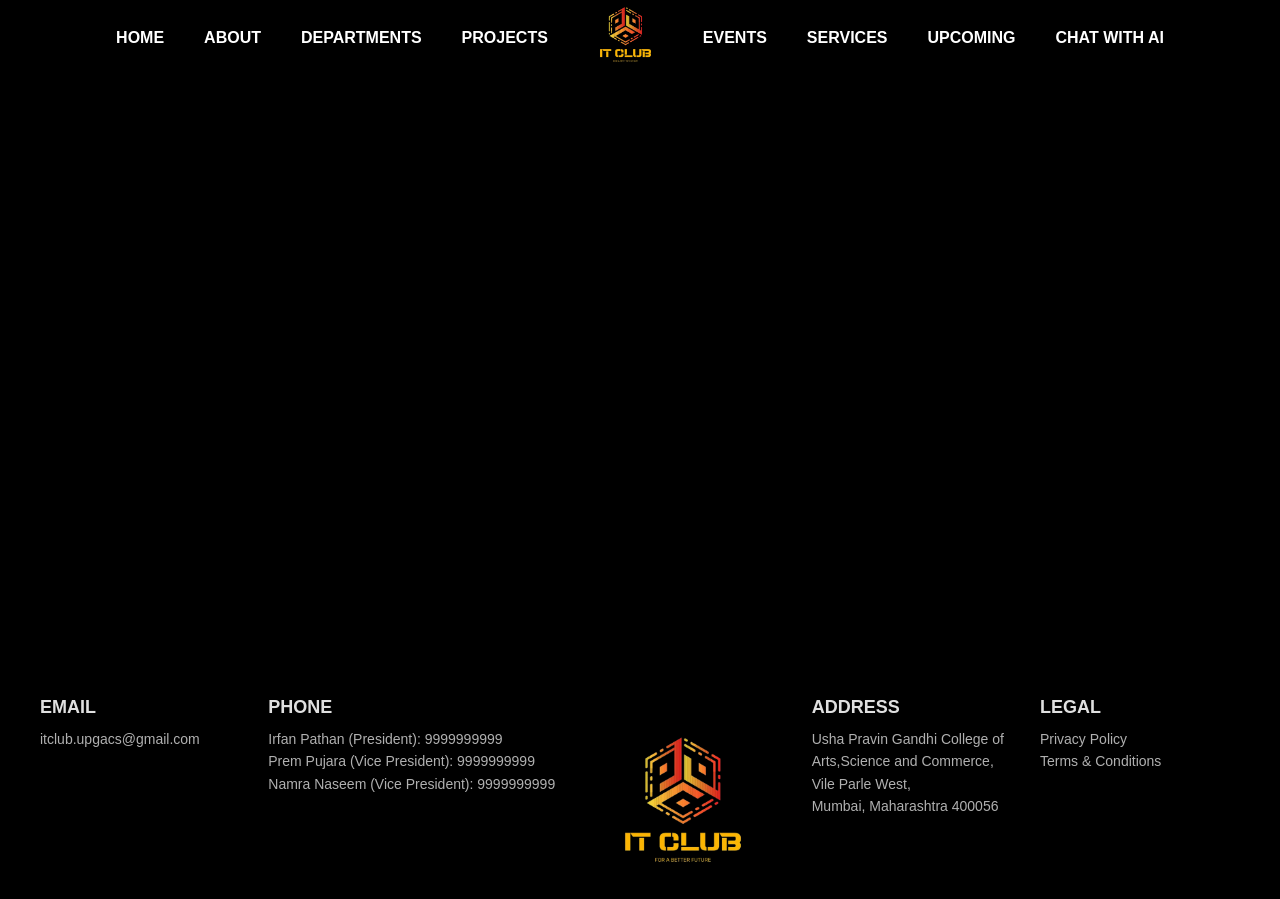
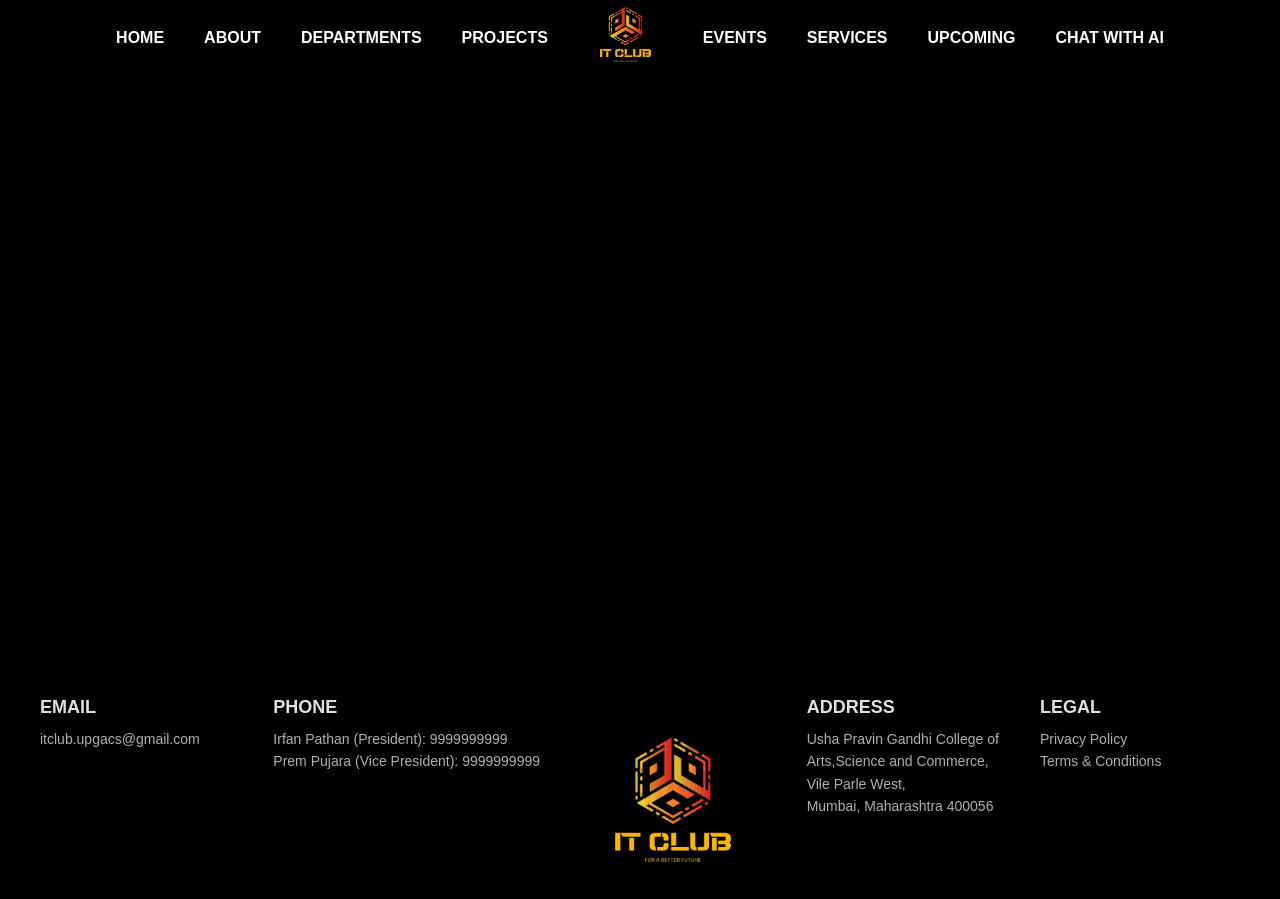
Before and after one commit to Irfanpathan21/IT-CLUB-WEBSITE, a plain HTML site: page index.html in a window 1280 px wide. Shown: the top 899 px of the page. Drawn offline with Linux system fonts and the light colour scheme.

Commit message:
namra edit

```diff
--- a/index.html
+++ b/index.html
@@ -64,7 +64,7 @@
           <h3>Phone</h3>
           <p>Irfan Pathan (President): 9999999999</p>
           <p>Prem Pujara (Vice President): 9999999999</p>
-          <p>Namra Naseem (Vice President): 9999999999</p>
+
         </div>
         <div class="footer-section footer-logo">
           <img src="./assets/itclublogo.png" alt="IT Club Logo" />
```
